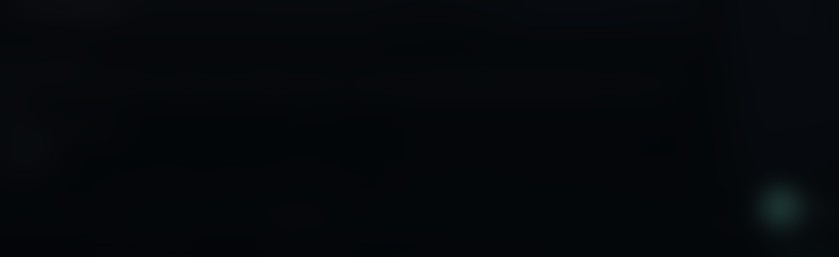
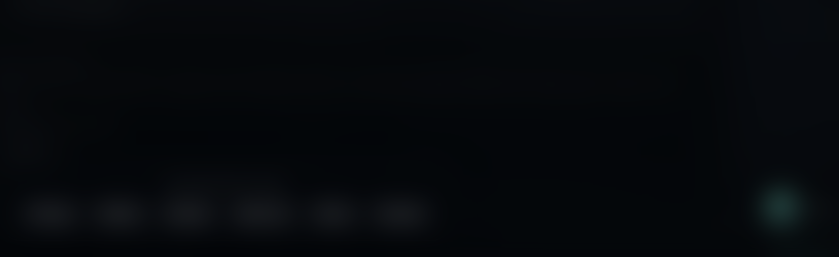
Before and after one commit to tehleader1/tehleader1, a Flask app: page / in a window 1280 px wide. Shown: the part 797-1054 px from the top of the page, without its empty margins (414-1253 px from the left). Run offline with Flask 3, Linux system fonts and the light colour scheme; some libraries are stand-ins or nearby versions.

Commit message:
Add bottom info tray

```diff
--- a/static/app.js
+++ b/static/app.js
@@ -141,6 +141,25 @@ function syncLevelButtons(){
   const buttons = qsa('.level-btn')
   if(!buttons.length) return
   buttons.forEach(b=>b.classList.toggle('active', b.dataset.level === state.ariaLevel))
+}
+
+function setupInfoTray(){
+  const tray = qs("#infoTray")
+  if(!tray) return
+  tray.addEventListener("click", (e)=>{
+    const btn = e.target.closest("button")
+    if(!btn) return
+    const label = btn.dataset.info || btn.textContent || "Info"
+    const infoMap = {
+      "Privacy": "We respect your privacy. Personal data stays private and is never sold.",
+      "Politics": "SupportRD is non-partisan and focused on hair care education and wellness.",
+      "Donate": "Donations support hygiene kits and hair care outreach programs.",
+      "About Us": "SupportRD delivers live hair guidance, routines, and product matching.",
+      "Terms": "Use of this app is subject to standard terms and service policies.",
+      "Contact": "Email: AgentAnthony@supportdr.com · Phone: 704‑345‑2867"
+    }
+    openMiniWindow(label, infoMap[label] || "More information coming soon.")
+  })
 }
 
 
@@ -1846,6 +1865,7 @@ window.addEventListener("DOMContentLoaded", ()=>{
   safe(setupMiniWindow)
   safe(setupLevelSelect)
   safe(wireAllButtons)
+  safe(setupInfoTray)
   safe(watchTranscriptErrors)
 
   // Fallback: open any data-link button
--- a/static/index.html
+++ b/static/index.html
@@ -477,6 +477,18 @@
 </div>
 <div id="toast" class="toast"></div>
 
+<div class="info-tray glass" id="infoTray">
+  <div class="info-title">SupportRD Info</div>
+  <div class="info-links">
+    <button class="chip" id="infoPrivacy" data-info="Privacy">Privacy</button>
+    <button class="chip" id="infoPolitics" data-info="Politics">Politics</button>
+    <button class="chip" id="infoDonate" data-info="Donate">Donate</button>
+    <button class="chip" id="infoAbout" data-info="About Us">About Us</button>
+    <button class="chip" id="infoTerms" data-info="Terms">Terms</button>
+    <button class="chip" id="infoContact" data-info="Contact">Contact</button>
+  </div>
+</div>
+
 <div id="miniWindow" class="mini-window">
   <div class="mini-window-card glass">
     <div class="mini-window-head">
@@ -503,6 +515,6 @@
 </div>
 
 <script src="/static/auth.js"></script>
-<script src="/static/app.js?v=20260318c"></script>
+<script src="/static/app.js?v=20260318d"></script>
 </body>
 </html>
--- a/static/style.css
+++ b/static/style.css
@@ -212,6 +212,9 @@ body.listening .bg-layers{animation-play-state:paused;}
 .payment-chooser select{padding:10px;border-radius:12px;border:1px solid rgba(255,255,255,0.2);background:rgba(0,0,0,0.35);color:var(--text);}
 
 .toast{position:fixed;bottom:110px;right:20px;background:rgba(15,15,20,0.9);color:white;padding:10px 14px;border-radius:12px;font-size:12px;display:none;z-index:70;border:1px solid rgba(255,255,255,0.12);}
+.info-tray{position:fixed;left:50%;bottom:16px;transform:translateX(-50%);display:flex;flex-direction:column;gap:8px;align-items:center;padding:12px 16px;border-radius:16px;border:1px solid rgba(255,255,255,0.12);z-index:80;max-width:min(90vw,680px);}
+.info-title{font-size:11px;letter-spacing:0.2em;text-transform:uppercase;color:rgba(255,255,255,0.7);}
+.info-links{display:flex;gap:8px;flex-wrap:wrap;justify-content:center;}
 
 @media (max-width:900px){.topbar{flex-direction:column;align-items:flex-start;}.theme-side{display:none;} .center-stage{min-height:auto;}}
 
```
